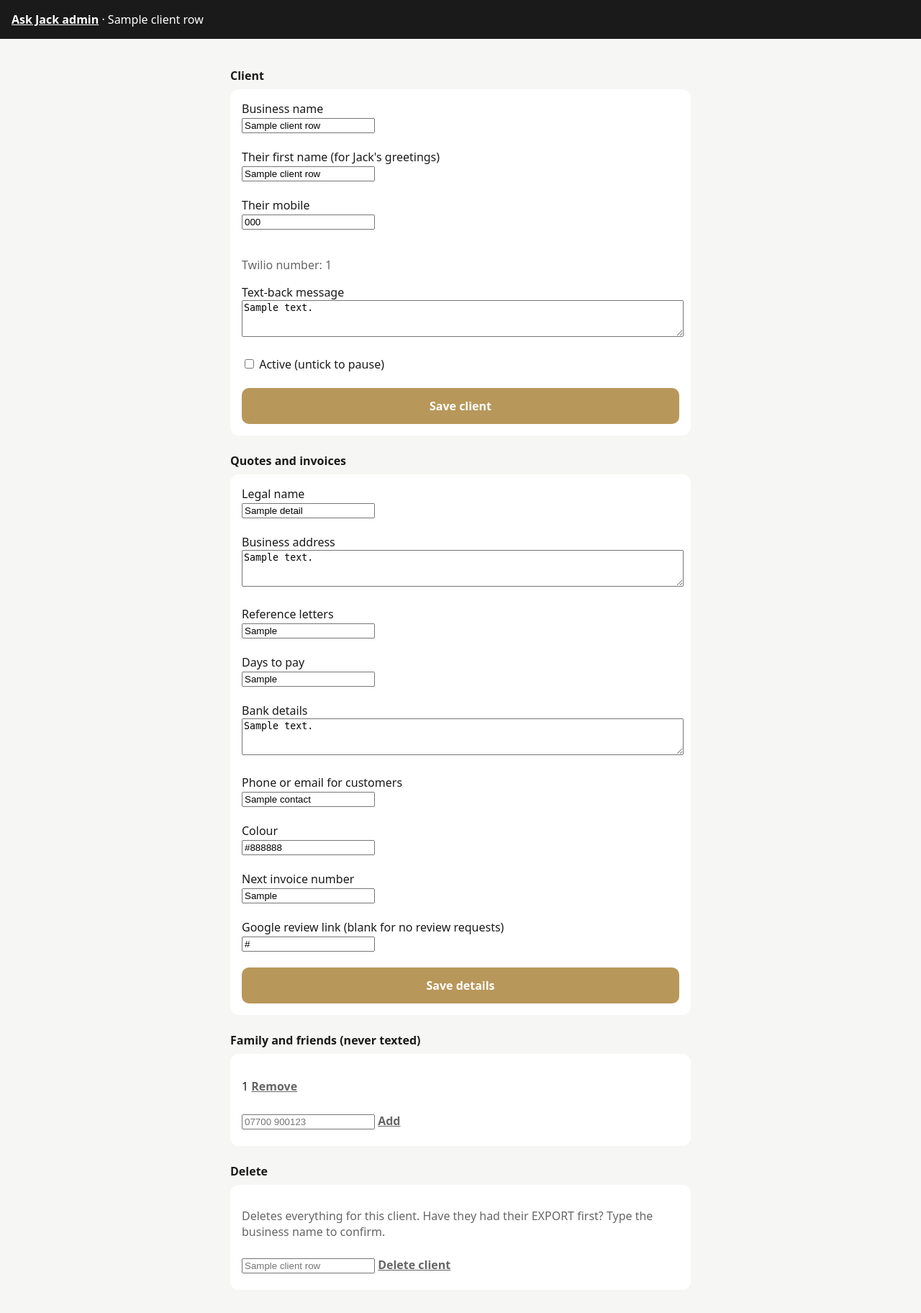
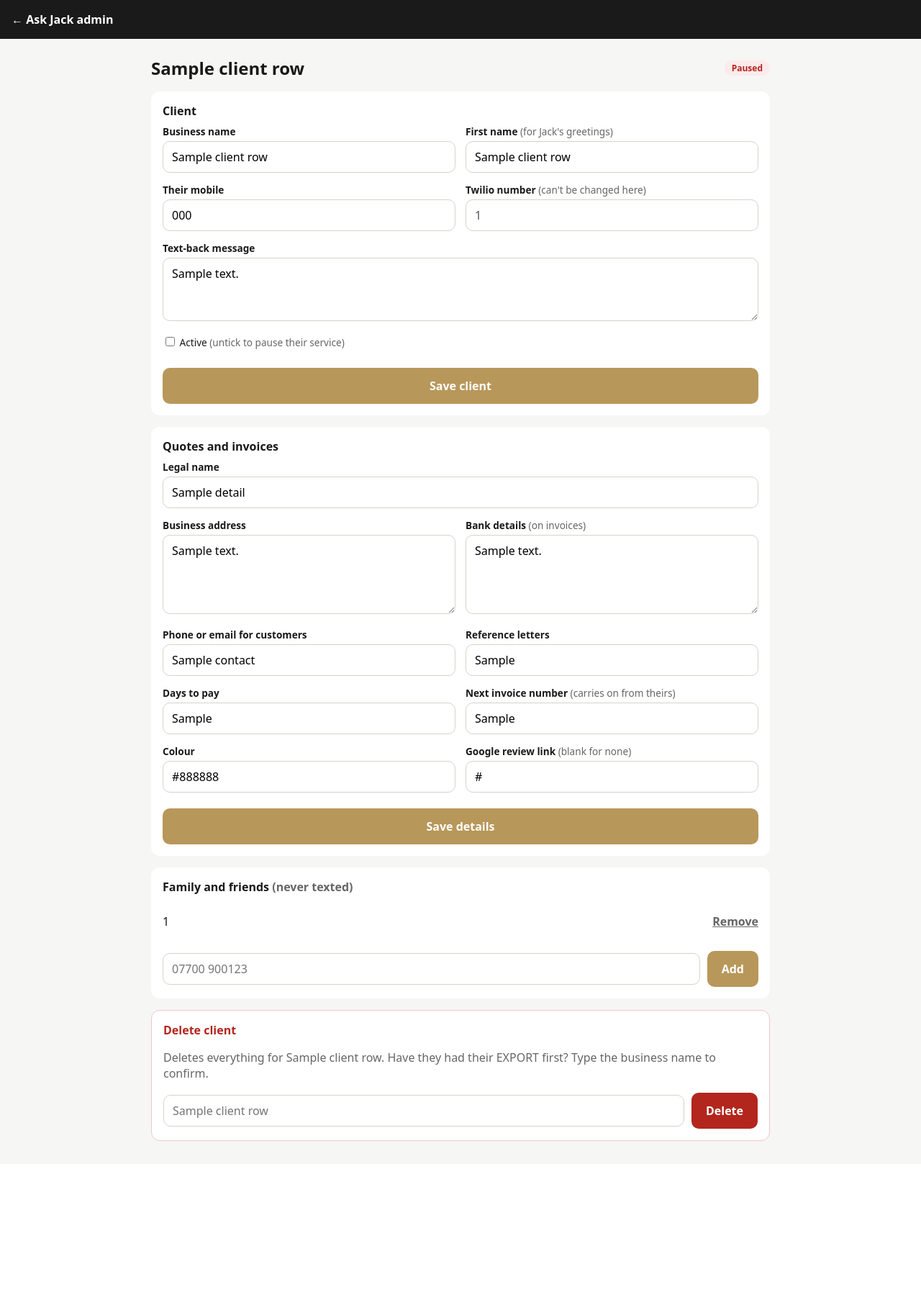
Before and after one commit to jniedzw/trade-office, a FastAPI app: template backend/templates/admin_client.html in a window 1280 px wide. Shown: the whole page at 72% size. After the commit the page ends 1585 px from the top, so only its background shows below. Run offline with FastAPI, Linux system fonts and the light colour scheme; the template is opened without the code that fills it: most values are stand-ins (such as "Sample title", 1, 10 or a date in 2020).

Commit message:
Restyle the admin pages, and make the privacy test's check precise
The test looked for "999" anywhere on the page, which can turn up by
chance (in a date or a number), so it now looks for an amount that can't.

Co-Authored-By: Claude Opus 5.5 <noreply@anthropic.com>

```diff
--- a/backend/templates/admin_client.html
+++ b/backend/templates/admin_client.html
@@ -1,53 +1,67 @@
 {% extends "base.html" %}
 {% block title %}{{ client_row.business_name }} · Admin{% endblock %}
-{% block header %}<strong><a href="/admin" style="color: inherit;">Ask Jack admin</a></strong> · {{ client_row.business_name }}{% endblock %}
+{% block body_class %}admin{% endblock %}
+{% block header %}<strong><a href="/admin" style="color: inherit; text-decoration: none;">← Ask Jack admin</a></strong>{% endblock %}
 {% block content %}
-{% if error %}<div class="card late">{{ error }}</div>{% endif %}
-{% if saved %}<div class="card">Saved.</div>{% endif %}
+<div class="row" style="margin: 8px 0 16px;">
+  <h1 style="flex: 1; margin: 0; font-size: 1.5rem;">{{ client_row.business_name }}</h1>
+  <span class="pill {{ 'on' if client_row.active else 'off' }}">{{ "Active" if client_row.active else "Paused" }}</span>
+</div>
+{% if error %}<div class="problem">{{ error }}</div>{% endif %}
+{% if saved %}<div class="notice">Saved.</div>{% endif %}
 
-<h2>Client</h2>
 <form method="post" action="/admin/clients/{{ client_row.id }}" class="card">
-  <label>Business name<br><input name="business_name" value="{{ client_row.business_name }}" required></label><br><br>
-  <label>Their first name (for Jack's greetings)<br><input name="owner_name" value="{{ client_row.owner_name }}"></label><br><br>
-  <label>Their mobile<br><input name="owner_mobile" value="{{ client_row.owner_mobile }}" required></label><br><br>
-  <p class="muted">Twilio number: {{ client_row.twilio_number }}</p>
-  <label>Text-back message<br><textarea name="text_back_message" rows="3" style="width: 100%;" required>{{ client_row.text_back_message }}</textarea></label><br><br>
-  <label><input type="checkbox" name="active" value="yes" {% if client_row.active %}checked{% endif %}> Active (untick to pause)</label><br><br>
-  <button type="submit">Save client</button>
+  <h2 style="margin-top: 0;">Client</h2>
+  <div class="fields two">
+    <div class="field"><label>Business name</label><input name="business_name" value="{{ client_row.business_name }}" required></div>
+    <div class="field"><label>First name <span class="hint">(for Jack's greetings)</span></label><input name="owner_name" value="{{ client_row.owner_name }}"></div>
+    <div class="field"><label>Their mobile</label><input name="owner_mobile" value="{{ client_row.owner_mobile }}" required></div>
+    <div class="field"><label>Twilio number <span class="hint">(can't be changed here)</span></label><input value="{{ client_row.twilio_number }}" disabled></div>
+    <div class="field wide"><label>Text-back message</label><textarea name="text_back_message" rows="3" required>{{ client_row.text_back_message }}</textarea></div>
+    <div class="field wide"><label style="font-weight: 400;"><input type="checkbox" name="active" value="yes" {% if client_row.active %}checked{% endif %}> Active <span class="hint">(untick to pause their service)</span></label></div>
+  </div>
+  <br><button type="submit">Save client</button>
 </form>
 
-<h2>Quotes and invoices</h2>
 <form method="post" action="/admin/clients/{{ client_row.id }}/details" class="card">
-  <label>Legal name<br><input name="legal_name" value="{{ details.legal_name if details else '' }}" placeholder="Dave Smith t/a Dave's Plumbing"></label><br><br>
-  <label>Business address<br><textarea name="address" rows="3" style="width: 100%;">{{ details.address if details else '' }}</textarea></label><br><br>
-  <label>Reference letters<br><input name="ref_letters" value="{{ details.ref_letters if details else '' }}" placeholder="DPL"></label><br><br>
-  <label>Days to pay<br><input name="payment_days" value="{{ details.payment_days if details else 14 }}"></label><br><br>
-  <label>Bank details<br><textarea name="bank_details" rows="3" style="width: 100%;">{{ details.bank_details if details else '' }}</textarea></label><br><br>
-  <label>Phone or email for customers<br><input name="contact" value="{{ details.contact if details else '' }}"></label><br><br>
-  <label>Colour<br><input name="brand_colour" value="{{ details.brand_colour if details else '#b8975a' }}"></label><br><br>
-  <label>Next invoice number<br><input name="invoice_start" value="{{ details.invoice_start if details else 1 }}"></label><br><br>
-  <label>Google review link (blank for no review requests)<br><input name="review_link" value="{{ details.review_link if details else '' }}"></label><br><br>
-  <button type="submit">Save details</button>
+  <h2 style="margin-top: 0;">Quotes and invoices</h2>
+  <div class="fields two">
+    <div class="field wide"><label>Legal name</label><input name="legal_name" value="{{ details.legal_name if details else '' }}" placeholder="Dave Smith t/a Dave's Plumbing"></div>
+    <div class="field"><label>Business address</label><textarea name="address" rows="4">{{ details.address if details else '' }}</textarea></div>
+    <div class="field"><label>Bank details <span class="hint">(on invoices)</span></label><textarea name="bank_details" rows="4">{{ details.bank_details if details else '' }}</textarea></div>
+    <div class="field"><label>Phone or email for customers</label><input name="contact" value="{{ details.contact if details else '' }}"></div>
+    <div class="field"><label>Reference letters</label><input name="ref_letters" value="{{ details.ref_letters if details else '' }}" placeholder="DPL"></div>
+    <div class="field"><label>Days to pay</label><input name="payment_days" value="{{ details.payment_days if details else 14 }}"></div>
+    <div class="field"><label>Next invoice number <span class="hint">(carries on from theirs)</span></label><input name="invoice_start" value="{{ details.invoice_start if details else 1 }}"></div>
+    <div class="field"><label>Colour</label><input name="brand_colour" value="{{ details.brand_colour if details else '#b8975a' }}"></div>
+    <div class="field"><label>Google review link <span class="hint">(blank for none)</span></label><input name="review_link" value="{{ details.review_link if details else '' }}"></div>
+  </div>
+  <br><button type="submit">Save details</button>
 </form>
 
-<h2>Family and friends (never texted)</h2>
 <div class="card">
+  <h2 style="margin-top: 0;">Family and friends <span class="hint muted">(never texted)</span></h2>
   {% for number in skip %}
-  <form method="post" action="/admin/clients/{{ client_row.id }}/skip/remove" class="job">
-    {{ number }} <input type="hidden" name="number" value="{{ number }}">
+  <form method="post" action="/admin/clients/{{ client_row.id }}/skip/remove" class="row job">
+    <span style="flex: 1;">{{ number }}</span>
+    <input type="hidden" name="number" value="{{ number }}">
     <button class="quiet" type="submit">Remove</button>
   </form>
   {% else %}
   <p class="muted">None yet.</p>
   {% endfor %}
-  <form method="post" action="/admin/clients/{{ client_row.id }}/skip">
-    <input name="number" placeholder="07700 900123"> <button class="quiet" type="submit">Add</button>
+  <form method="post" action="/admin/clients/{{ client_row.id }}/skip" class="row" style="margin-top: 12px;">
+    <input name="number" placeholder="07700 900123">
+    <button type="submit">Add</button>
   </form>
 </div>
 
-<h2>Delete</h2>
-<form method="post" action="/admin/clients/{{ client_row.id }}/delete" class="card">
-  <p class="muted">Deletes everything for this client. Have they had their EXPORT first? Type the business name to confirm.</p>
-  <input name="confirm" placeholder="{{ client_row.business_name }}"> <button class="quiet" type="submit">Delete client</button>
+<form method="post" action="/admin/clients/{{ client_row.id }}/delete" class="card danger">
+  <h2 style="margin-top: 0;" class="late">Delete client</h2>
+  <p class="muted">Deletes everything for {{ client_row.business_name }}. Have they had their EXPORT first? Type the business name to confirm.</p>
+  <div class="row">
+    <input name="confirm" placeholder="{{ client_row.business_name }}">
+    <button type="submit">Delete</button>
+  </div>
 </form>
 {% endblock %}
--- a/backend/templates/base.html
+++ b/backend/templates/base.html
@@ -23,9 +23,32 @@
     .time { font-weight: 600; display: inline-block; min-width: 56px; }
     .job a { color: #1a1a1a; }
     .late { color: #b3261e; font-weight: 600; }
+    /* Forms: one field per row on phones, two side by side on wider screens. */
+    .fields { display: grid; gap: 14px; }
+    @media (min-width: 700px) { .fields.two { grid-template-columns: 1fr 1fr; } .wide { grid-column: 1 / -1; } }
+    .field label { display: block; font-size: .85rem; font-weight: 600; margin-bottom: 4px; }
+    .field .hint { font-weight: 400; color: #666; }
+    input[type=text], input:not([type]), textarea { font: inherit; width: 100%; box-sizing: border-box;
+      padding: 10px 12px; border: 1px solid #d6d3cc; border-radius: 10px; background: #fff; }
+    input:focus, textarea:focus { outline: 2px solid #b8975a; border-color: #b8975a; }
+    .row { display: flex; gap: 10px; align-items: center; }
+    .row input { flex: 1; }
+    .row button { width: auto; }
+    .pill { display: inline-block; font-size: .75rem; font-weight: 700; padding: 2px 10px; border-radius: 999px; }
+    .pill.on { background: #e5f4e4; color: #1e6b2a; }
+    .pill.off { background: #fbebeb; color: #b3261e; }
+    .stats { display: flex; flex-wrap: wrap; gap: 6px 16px; margin-top: 8px; font-size: .9rem; color: #666; }
+    .stats strong { color: #1a1a1a; }
+    .notice { background: #e5f4e4; color: #1e6b2a; border-radius: 12px; padding: 12px 16px; margin-bottom: 16px; font-weight: 600; }
+    .problem { background: #fbebeb; color: #b3261e; border-radius: 12px; padding: 12px 16px; margin-bottom: 16px; font-weight: 600; }
+    .danger { border: 1px solid #f0c8c8; }
+    .danger button { background: #b3261e; }
+    .client-card { display: block; text-decoration: none; color: inherit; }
+    .client-card:hover { outline: 2px solid #b8975a; }
+    body.admin main { max-width: 860px; }
   </style>
 </head>
-<body>
+<body class="{% block body_class %}{% endblock %}">
   <header>
     {% block header %}
     <strong>Ask Jack</strong>{% if client %} · {{ client.business_name }}{% endif %}
--- a/backend/test_web.py
+++ b/backend/test_web.py
@@ -222,13 +222,14 @@ def test_no_page_shows_another_clients_data(monkeypatch, tmp_path):
     use_fakes(monkeypatch, tmp_path)
     add_other_client()
     book_today(2, "Their Customer", "Their job")
-    quote_id = database.save_quote(2, "Their Customer", "Their work", "TW", 99900)
+    # An amount that can't turn up anywhere else on the page by chance.
+    quote_id = database.save_quote(2, "Their Customer", "Their work", "TW", 31337)
     database.save_invoice(2, quote_id, "Their Road")
     cookie = log_in(OWNER)
 
     for path in ["/me", "/customers", "/money"]:
         text = client.get(path, headers=as_cookie(cookie)).text
-        assert "Their Customer" not in text and "999" not in text, path
+        assert "Their Customer" not in text and "313.37" not in text, path
     rows = load_workbook(BytesIO(client.get("/download", headers=as_cookie(cookie)).content))
     assert all(sheet.max_row == 1 for sheet in rows if sheet.title != "Prices")
 
```
Also changed, not shown: backend/templates/admin.html (+29 -15 lines).
